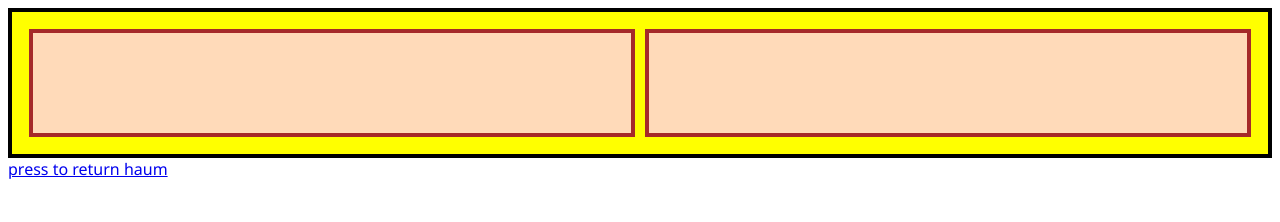
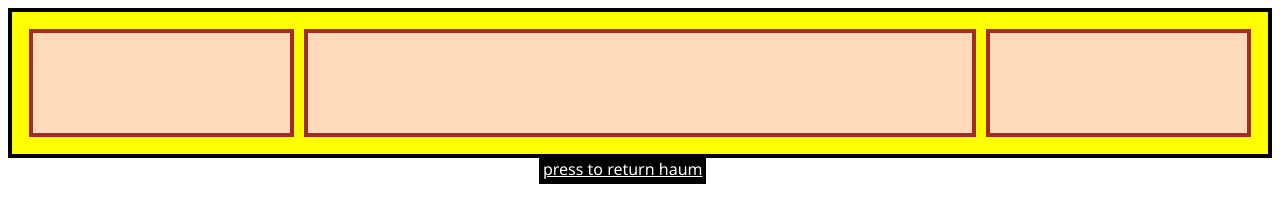
Before and after one commit to aeprl/yer, a plain HTML site: page flex-box.html in a window 1280 px wide. Drawn offline with Linux system fonts and the light colour scheme.

Commit message:
i forgot how annoying css was bruh fbsad

```diff
--- a/flex-box.html
+++ b/flex-box.html
@@ -7,6 +7,7 @@
 </head>
 <body>
     <div class="flex-container">
+        <div class="one box"></div>
         <div class="two box"></div>
         <div class="three box"></div>
     </div>
--- a/flexbox-styles.css
+++ b/flexbox-styles.css
@@ -8,11 +8,23 @@
   border: 4px solid black;
 }
 
-/* this selector selects all divs inside of .flex-container */
 .flex-container .box {
   background: peachpuff;
   border: 4px solid brown;
   height: 100px;
+  width: 150px;
   flex: 1;
   margin: 5px;
 }
+
+.flex-container .two {
+    flex: 2 1 auto;
+}
+.blue{
+    margin-left: 42%;
+    margin-right: 42%;
+    border: 4px solid black;
+    background-color: black;
+    color: white;
+    flex: auto;
+}
```
